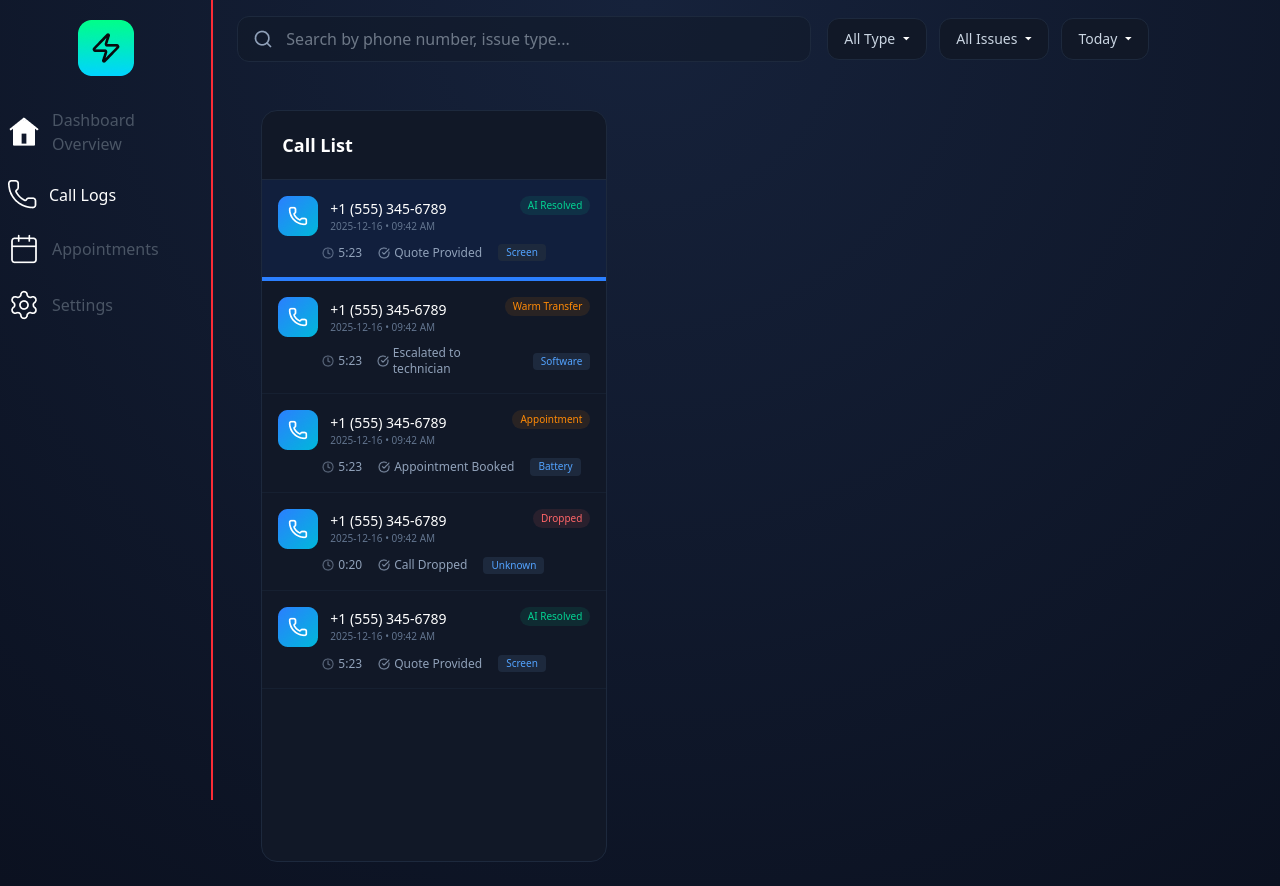
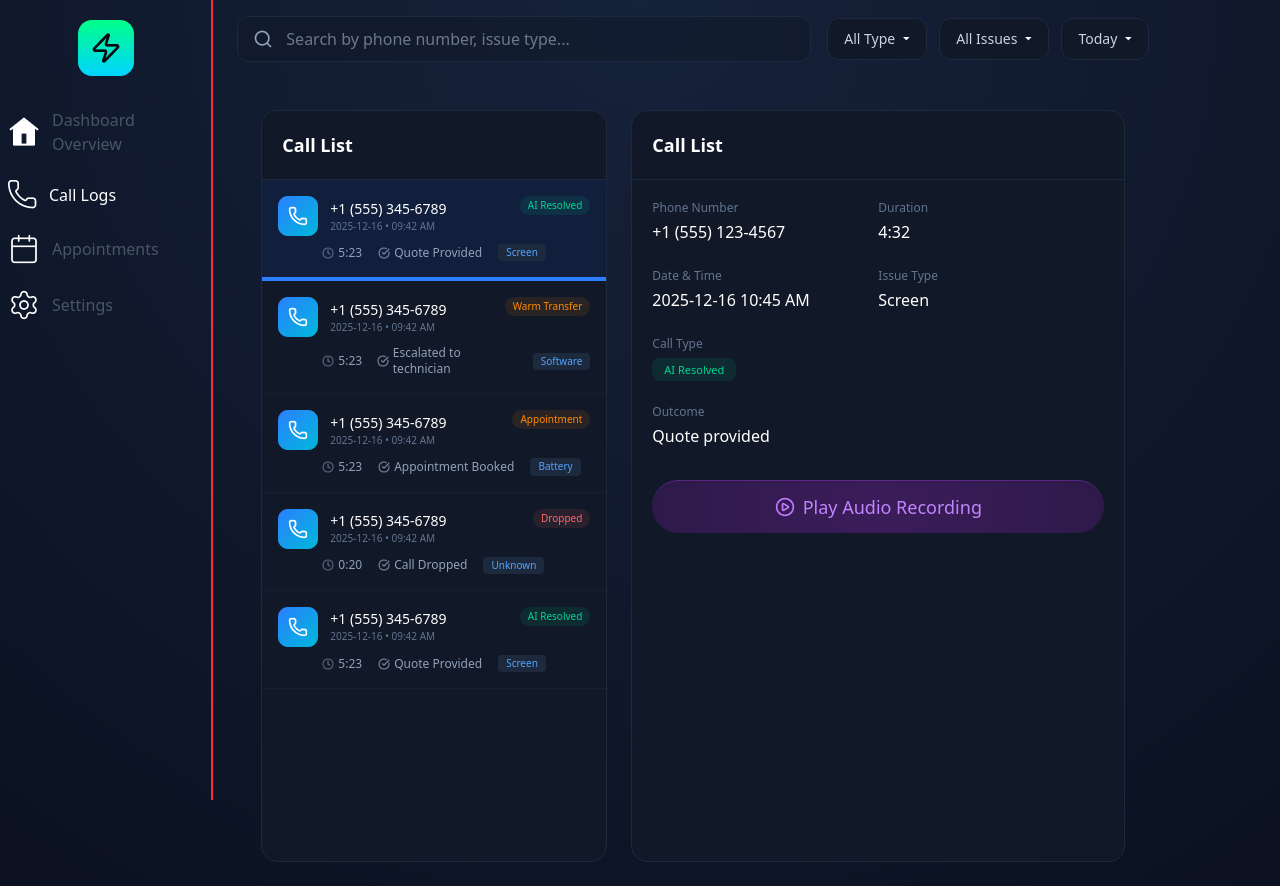
Before and after one commit to antnose/Assessment-Task, a React (Vite) app: page /calls in a window 1280 px wide. Built offline with nearby package versions, Linux system fonts and the light colour scheme.

Commit message:
Add call Details

```diff
--- /dev/null
+++ b/src/components/CallDetails/CallDetails.jsx
@@ -0,0 +1,55 @@
+import playBtn from "../../assets/playButton.png";
+
+const CallDetails = () => {
+  return (
+    <div className="col-span-7 bg-[#111827] rounded-2xl border border-slate-800">
+      <h2 className="p-5 text-white text-lg font-semibold border-b border-slate-800">
+        Call List
+      </h2>
+
+      <div className="p-5">
+        <div className="grid grid-cols-2 gap-y-6 mb-8 ">
+          <div>
+            <p className="text-slate-500 text-xs mb-1">Phone Number</p>
+            <p className="text-white font-medium">+1 (555) 123-4567</p>
+          </div>
+
+          <div>
+            <p className="text-slate-500 text-xs mb-1">Duration</p>
+            <p className="text-white font-medium">4:32</p>
+          </div>
+
+          <div>
+            <p className="text-slate-500 text-xs mb-1">Date & Time</p>
+            <p className="text-white font-medium">2025-12-16 10:45 AM</p>
+          </div>
+
+          <div>
+            <p className="text-slate-500 text-xs mb-1">Issue Type</p>
+            <p className="text-white font-medium">Screen</p>
+          </div>
+
+          <div>
+            <p className="text-slate-500 text-xs mb-1">Call Type</p>
+            <span className="text-emerald-400 bg-emerald-400/10 text-[11px] px-3 py-1 rounded-lg">
+              AI Resolved
+            </span>
+          </div>
+
+          <br />
+          <div className="w-full">
+            <p className="text-slate-500 text-xs mb-1">Outcome</p>
+            <p className="text-white font-medium">Quote provided</p>
+          </div>
+        </div>
+
+        <button className="w-full flex items-center justify-center gap-2 py-3 px-6 rounded-full border-t border-[#AD46FF]/30 bg-linear-to-r from-[#2e1a4a] via-[#3b1c5a] to-[#2e1a4a] text-[#C084FC] hover:brightness-110 transition-all shadow-inner">
+          <img src={playBtn} alt="" />
+          <span className="font-medium text-lg">Play Audio Recording</span>
+        </button>
+      </div>
+    </div>
+  );
+};
+
+export default CallDetails;
--- a/src/components/CallLogs/CallLogs.jsx
+++ b/src/components/CallLogs/CallLogs.jsx
@@ -1,3 +1,4 @@
+import CallDetails from "../CallDetails/CallDetails";
 import CallList from "../CallList/CallList";
 
 const CallLogs = () => {
@@ -5,6 +6,9 @@ const CallLogs = () => {
     <div className="grid grid-cols-12 gap-6 p-6 min-h-screen bg-dashboard">
       {/* Call List */}
       <CallList />
+
+      {/* Call Details */}
+      <CallDetails />
     </div>
   );
 };
```
Also changed, not shown: src/assets/conversionTranscriptBtn.png (added), src/assets/playButton.png (added).
